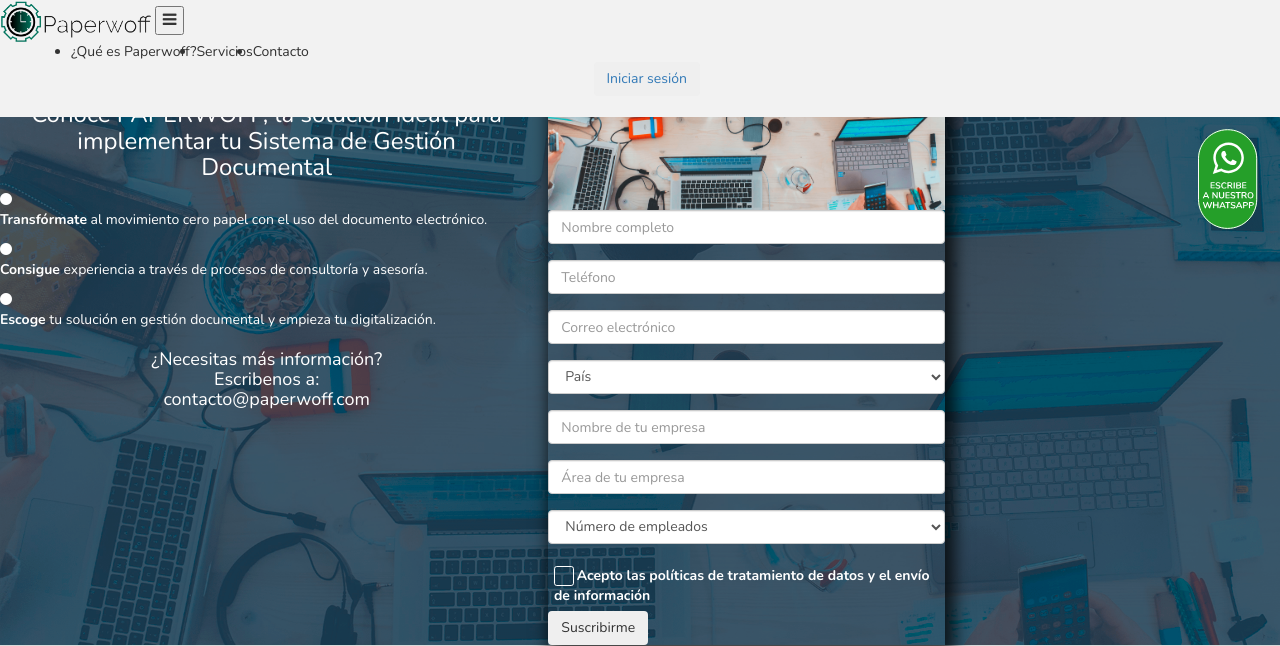
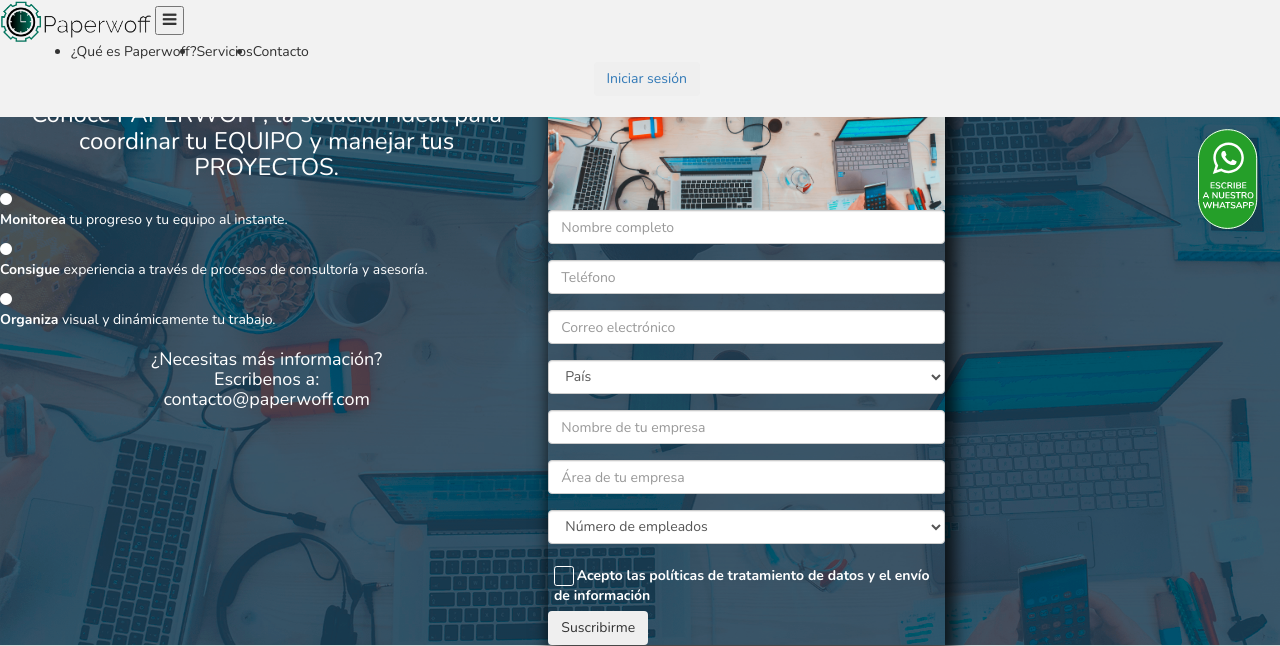
Before and after one commit to aleruoj/paperwoff, a PHP site: page /html/home.html in a window 1280 px wide; the page is wider, and only the part inside the window is pictured. Shown: the top 646 px of that part. Run offline with PHP 8.4, Linux system fonts and the light colour scheme; some libraries are stand-ins or nearby versions.

Commit message:
add boton clanedario y copy home

```diff
--- a/css/styles.css
+++ b/css/styles.css
@@ -477,3 +477,7 @@ table.dataTable.dtr-inline.collapsed > tbody > tr > th:first-child:before {
   height: 20px;
   border: 0.1em solid #0e65b2;
 }
+
+#l-calendar .button-add{
+  max-width: 300px;
+}
--- a/html/home.html
+++ b/html/home.html
@@ -69,7 +69,7 @@
                     <img src="../images/logo-blanco.png" width="300" alt="" class="py-4">
                 </div>
                 <div class="text-center py-4">
-                    <h3>Conoce PAPERWOFF, la solución ideal para implementar tu Sistema de Gestión Documental</h3>
+                    <h3>Conoce PAPERWOFF, la solución ideal para coordinar tu EQUIPO y manejar tus PROYECTOS.</h3>
                 </div>
                 <div>
                     <div class="row px-md-5 p-0">
@@ -77,7 +77,7 @@
                             <i class="fa fa-circle"></i>
                         </div>
                         <div class="col-11">
-                            <p><b>Transfórmate</b> al movimiento cero papel con el uso del documento electrónico.</p>
+                            <p><b>Monitorea</b> tu progreso y tu equipo al instante.</p>
                         </div>
                         <div class="col-1">
                             <i class="fa fa-circle"></i>
@@ -89,7 +89,7 @@
                             <i class="fa fa-circle"></i>
                         </div>
                         <div class="col-11">
-                            <p> <b>Escoge</b> tu solución en gestión documental y empieza tu digitalización.</p>
+                            <p> <b>Organiza</b> visual y dinámicamente tu trabajo.</p>
                         </div>
 
                     </div>
@@ -107,9 +107,9 @@
                     <div class="hero-card d-flex">
                         <div class="fondo-op">
                             <h5 class="text-center m-auto p-3">
-                                ¿Tu empresa tiene más de + de 100 empleados?<br>
+                                ¿Tu empresa tiene más de 100 empleados?<br>
                                 <br>
-                                Solicita <b>GRATIS</b> una asesoría de 20 minutos con un experto en gestión documental.</h5>
+                                Solicita <b>GRATIS</b> una asesoría de 20 minutos con uno de nuestros expertos.</h5>
                         </div>
                     </div>
                     <div class="card-body px-0">
```
Also changed, not shown: html/calendario.html (+6 -1 lines).
